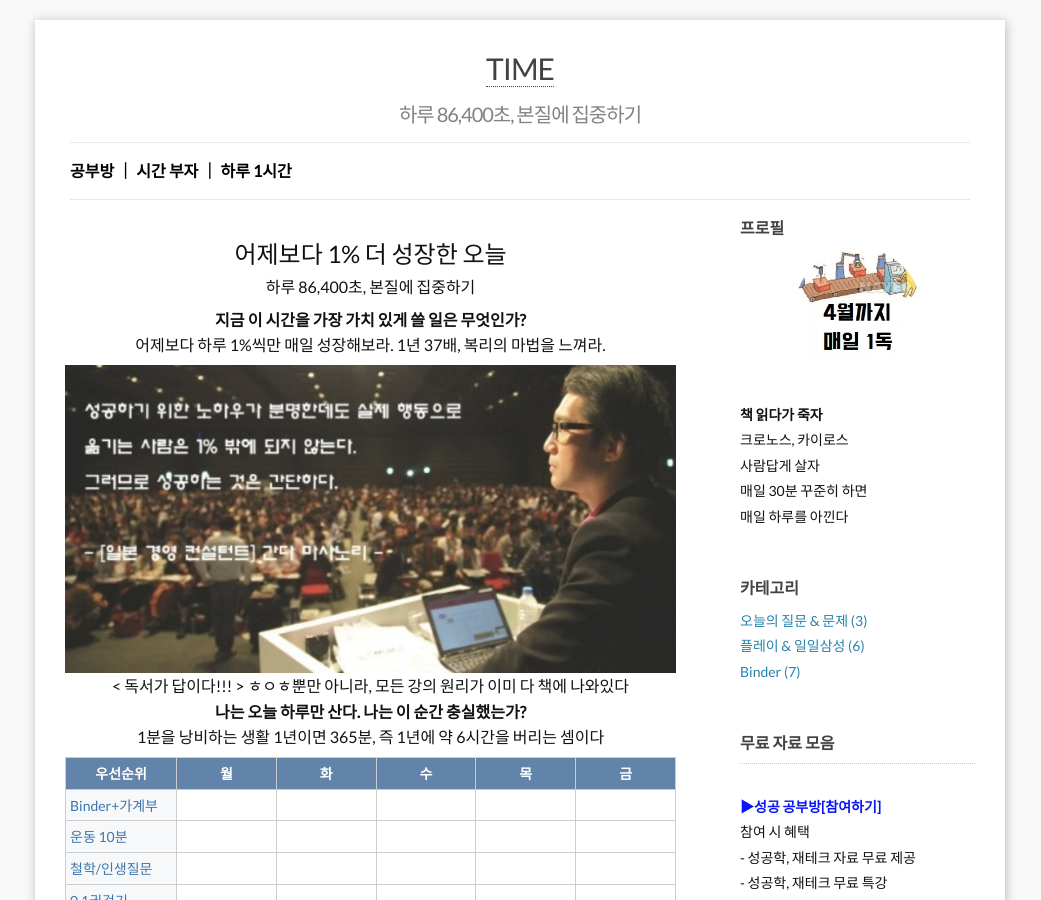
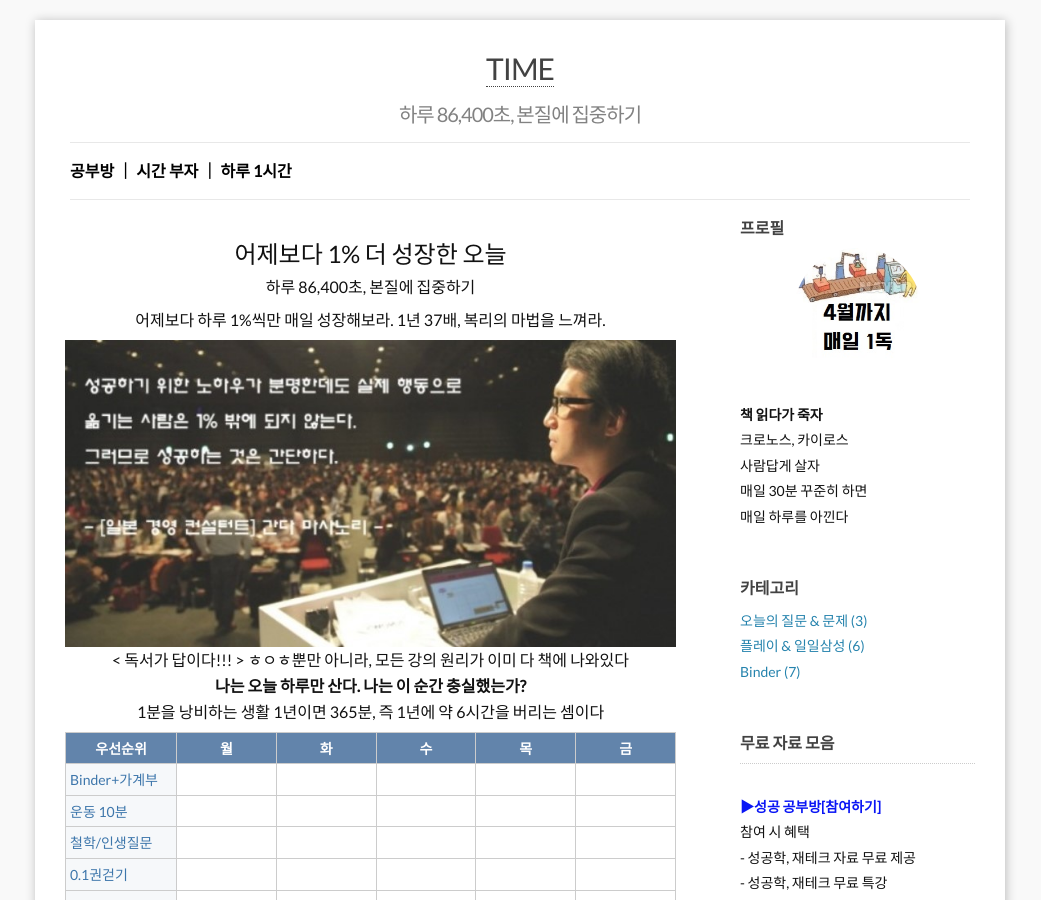
Before and after one commit to leevra/self-management.leeseungju.com, a Jekyll site: the page built from index.html, in a window 1280 px wide and 900 px high. Shown: the whole window, without its empty margins (120-1161 px from the left). Built offline with Jekyll 4.4.1, drawn with Linux system fonts in a browser that asks for light colours; the list of posts is cut into pages by our own code.

Commit message:
Update index.html

```diff
--- a/index.html
+++ b/index.html
@@ -6,7 +6,6 @@ layout: default
 <center>
 <h2>어제보다 1% 더 성장한 오늘</h2>
 <p>하루 86,400초, 본질에 집중하기</p>
-<b>지금 이 시간을 가장 가치 있게 쓸 일은 무엇인가?</b>
 <p>어제보다 하루 1%씩만 매일 성장해보라. 1년 37배, 복리의 마법을 느껴라.</p>
 <img src="/images/1.jpg" alt="">
 &lt; 독서가 답이다!!! &gt; ㅎㅇㅎ뿐만 아니라, 모든 강의 원리가 이미 다 책에 나와있다
```
